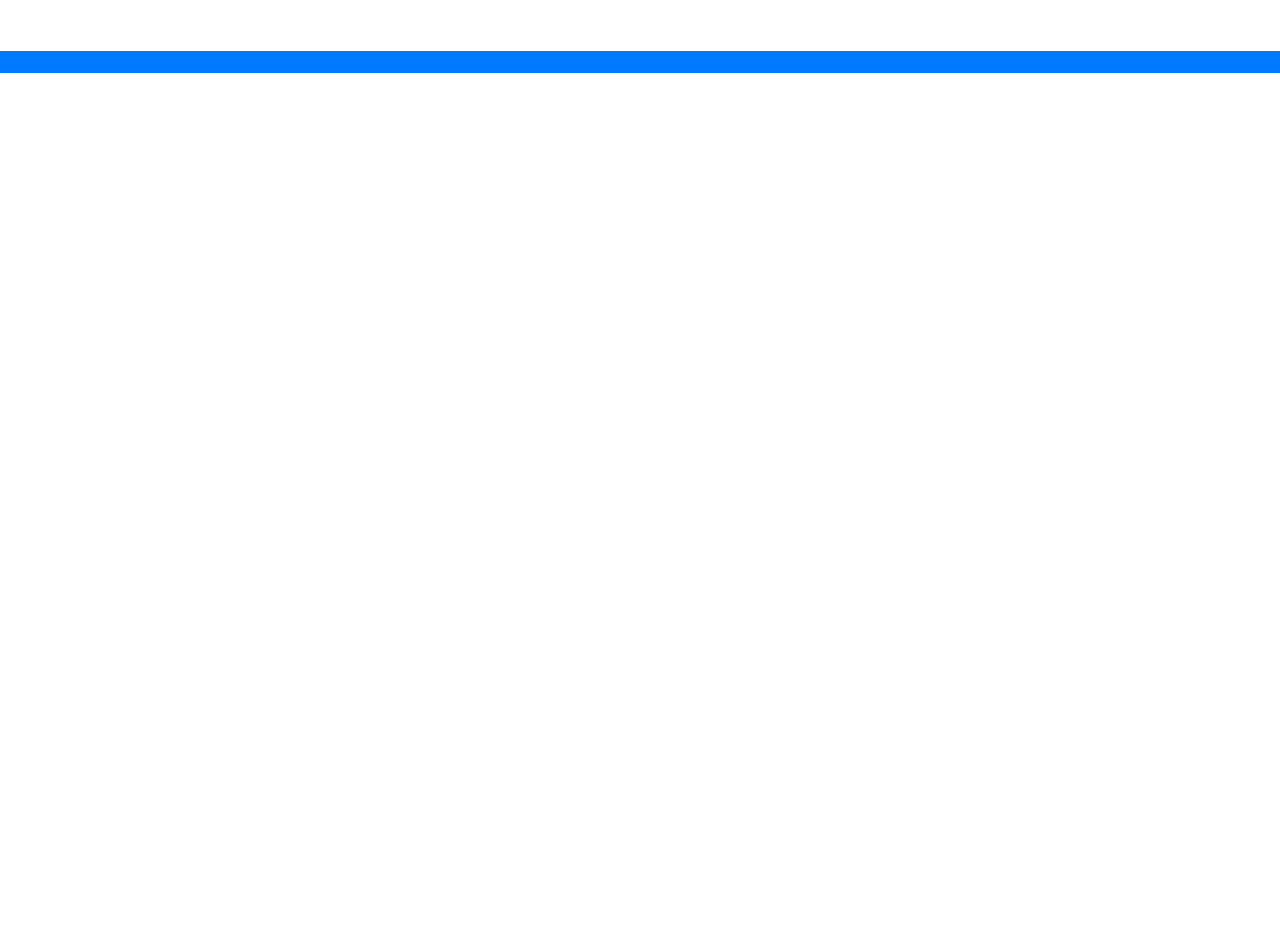
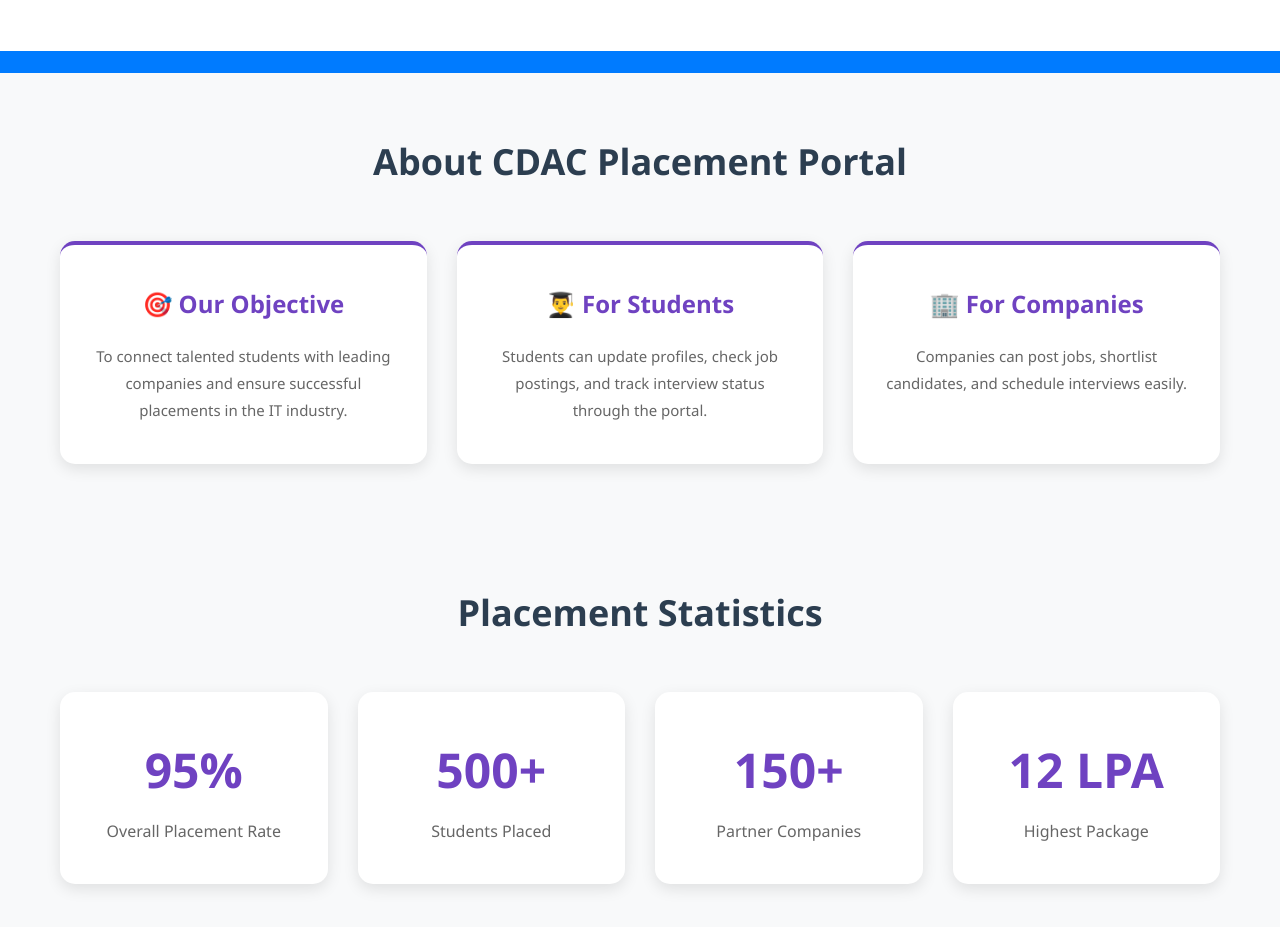
Before and after one commit to Common-Placement-Portal/FRONTEND, a React (Vite) app: page / in a window 1280 px wide. Shown: the part 940-1867 px from the top of the page. Before the commit the page ends 1013 px from the top, so only its background shows below. Built offline with nearby package versions, Linux system fonts and the light colour scheme.

Commit message:
Added About and Placement sections in Home page

```diff
--- a/src/pages/Home.jsx
+++ b/src/pages/Home.jsx
@@ -50,6 +50,71 @@
 
       {/* Marquee */}
       <Marquee />
+
+    {/* ================= ABOUT SECTION ================= */}
+<section className="info-section" id="about">
+  <div className="container">
+    <h2>About CDAC Placement Portal</h2>
+
+    <div className="info-cards">
+      <div className="info-card">
+        <h3>🎯 Our Objective</h3>
+        <p>
+          To connect talented students with leading companies and ensure
+          successful placements in the IT industry.
+        </p>
+      </div>
+
+      <div className="info-card">
+        <h3>👨‍🎓 For Students</h3>
+        <p>
+          Students can update profiles, check job postings, and track
+          interview status through the portal.
+        </p>
+      </div>
+
+      <div className="info-card">
+        <h3>🏢 For Companies</h3>
+        <p>
+          Companies can post jobs, shortlist candidates, and schedule
+          interviews easily.
+        </p>
+      </div>
+    </div>
+  </div>
+</section>
+
+
+{/* ================= PLACEMENT SECTION ================= */}
+<section className="placement-section" id="placement">
+  <div className="container">
+    <h2>Placement Statistics</h2>
+
+    <div className="stats-overview">
+      <div className="stat-item">
+        <h3>95%</h3>
+        <p>Overall Placement Rate</p>
+      </div>
+
+      <div className="stat-item">
+        <h3>500+</h3>
+        <p>Students Placed</p>
+      </div>
+
+      <div className="stat-item">
+        <h3>150+</h3>
+        <p>Partner Companies</p>
+      </div>
+
+      <div className="stat-item">
+        <h3>12 LPA</h3>
+        <p>Highest Package</p>
+      </div>
+    </div>
+  </div>
+</section>
+
+
     </div>
   )
 }
```
